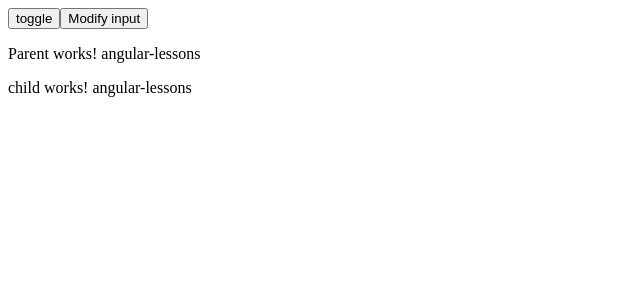
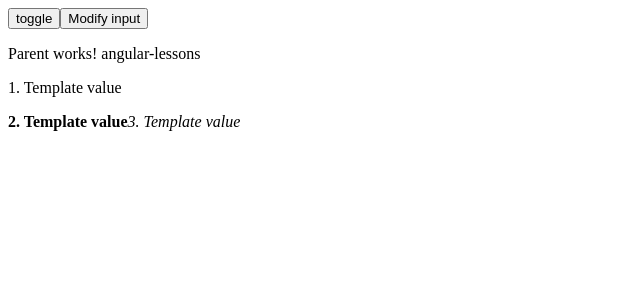
Before and after one commit to Viacheslav-ua/angular-lessons, an Angular app: page / in a window 1280 px wide. Shown: the top 300 px of the page, without its empty margins (0-640 px from the left). Built offline with nearby package versions, Linux system fonts and the light colour scheme.

Commit message:
lesson-#11

```diff
--- a/src/app/app.component.html
+++ b/src/app/app.component.html
@@ -1,3 +1,13 @@
 <button (click)="show = !show">toggle</button>
 <button (click)="title = title + '1'">Modify input</button>
-<app-parent *ngIf="show" [title]="title"></app-parent>
+<app-parent *ngIf="show" [title]="title">
+  <!-- <app-child #ref [title]="title"></app-child>
+  <app-child #ref [title]="title"></app-child>
+  <app-child #ref [title]="title"></app-child>
+  <p #ref>p-teg</p> -->
+
+  <p #foo>Skip</p>
+  <ng-template #bar let-item><p>1. {{ item }}</p></ng-template>
+  <ng-template #bar let-item><b>2. {{ item }}</b></ng-template>
+  <ng-template #baz let-item><i>3. {{ item }}</i></ng-template>
+</app-parent>
--- a/src/app/components/child/child.component.ts
+++ b/src/app/components/child/child.component.ts
@@ -68,4 +68,9 @@
     console.log('ChildComponent.OnDestroy');
 
   }
+
+  sayHi() {
+    console.log('Hi from child component');
+
+  }
 }
--- a/src/app/components/parent/parent.component.html
+++ b/src/app/components/parent/parent.component.html
@@ -1,2 +1,7 @@
 <p>Parent works! {{ title }}</p>
-<app-child [title]="title"></app-child>
+
+<ng-content select="app-child"></ng-content>
+
+<ng-container *ngFor="let template of templates">
+  <ng-container *ngTemplateOutlet="template; context: {$implicit: 'Template value'}"></ng-container>
+</ng-container>
--- a/src/app/components/parent/parent.component.ts
+++ b/src/app/components/parent/parent.component.ts
@@ -5,13 +5,18 @@
   AfterViewChecked,
   AfterViewInit,
   Component,
+  ContentChild,
+  ContentChildren,
   DoCheck,
   Input,
   OnChanges,
   OnDestroy,
   OnInit,
-  SimpleChanges
+  QueryList,
+  SimpleChanges,
+  TemplateRef
 } from '@angular/core';
+import { ChildComponent } from '../child/child.component';
 
 @Component({
   selector: 'app-parent',
@@ -27,45 +32,66 @@
   AfterViewInit,
   AfterViewChecked,
   OnDestroy
-  {
+{
+
+  // @ContentChild(ChildComponent, {static: true})
+  // appChild?: ChildComponent
+
+  // @ContentChildren(ChildComponent)
+  // appChildren?: QueryList<ChildComponent>
+
+  @ContentChild('ref', {static: true, read: ChildComponent})
+  appChild?: ChildComponent
+
+  @ContentChildren('ref', {read: ChildComponent})
+  appChildren?: QueryList<ChildComponent>
+
+  @ContentChildren('foo, bar, baz', {read: TemplateRef})
+  templates!: QueryList<TemplateRef<{$implicit: string}>>
 
   @Input()
   title = 'before init parent'
 
   constructor() {
-    console.log('ParentComponent.constructor', this.title);
+    console.log('ParentComponent.constructor', this.title, this.appChild);
   }
 
   ngOnChanges(changes: SimpleChanges): void {
-    console.log('ParentComponent.OnChanges', changes, this.title);
+    console.log('ParentComponent.OnChanges', changes, this.title, this.appChild);
 
   }
   ngOnInit(): void {
-    console.log('ParentComponent.ngOnInit', this.title);
-
+    console.log('ParentComponent.ngOnInit', this.title, this.appChild);
+    this.appChild?.sayHi()
   }
   ngDoCheck(): void {
-    console.log('ParentComponent.DoCheck', this.title);
+    console.log('ParentComponent.DoCheck', this.title, this.appChild);
 
   }
   ngAfterContentInit(): void {
-    console.log('ParentComponent.AfterContentInit', this.title);
+    console.log('PC', this.appChildren)
+    console.log('Templates', this.templates);
 
+    console.log('ParentComponent.AfterContentInit', this.title, this.appChild);
+    this.appChild?.sayHi()
+    if (this.appChild?.title) {
+      this.appChild.title = 'FOO'
+    }
   }
   ngAfterContentChecked(): void {
-    console.log('ParentComponent.AfterContentChecked', this.title);
+    console.log('ParentComponent.AfterContentChecked', this.title, this.appChild);
 
   }
   ngAfterViewInit(): void {
-    console.log('ParentComponent.AfterViewInit', this.title);
+    console.log('ParentComponent.AfterViewInit', this.title, this.appChild);
 
   }
   ngAfterViewChecked(): void {
-    console.log('ParentComponent.AfterViewChecked', this.title);
+    console.log('ParentComponent.AfterViewChecked', this.title, this.appChild);
 
   }
   ngOnDestroy(): void {
-    console.log('ParentComponent.OnDestroy', this.title);
+    console.log('ParentComponent.OnDestroy', this.title, this.appChild);
 
   }
 
```
